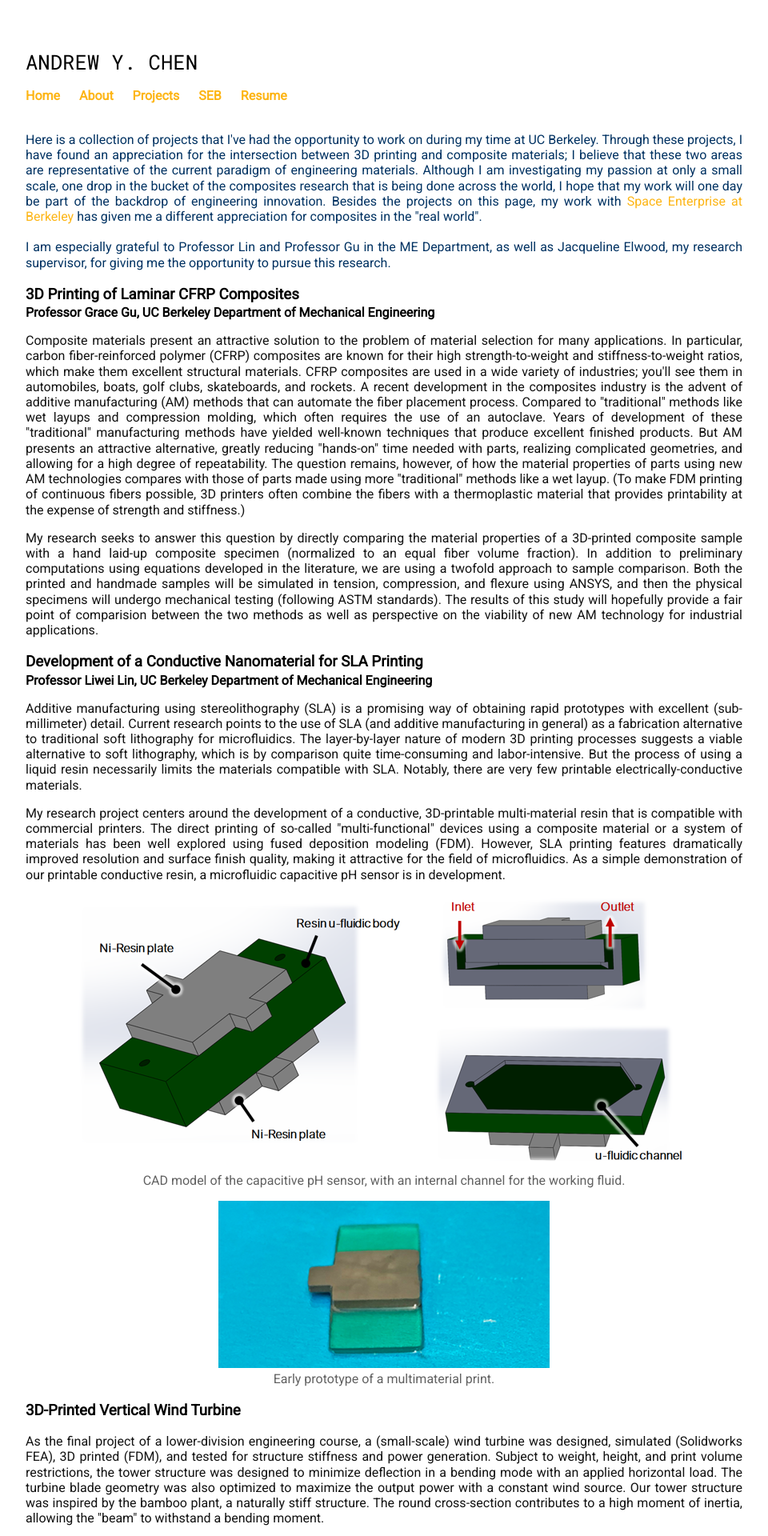
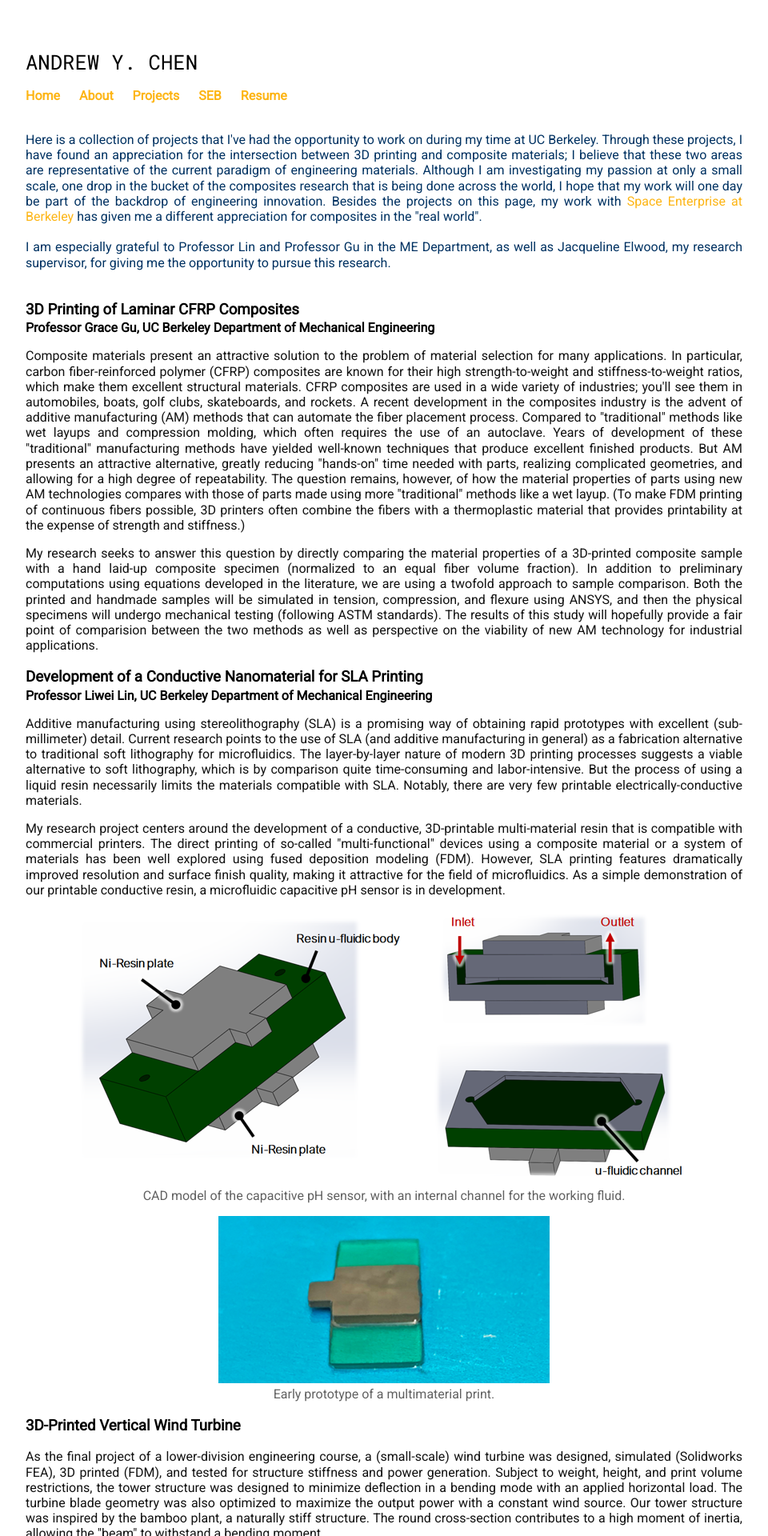
Before and after one commit to carbonheliumnitrogen/carbonheliumnitrogen.github.io, a Jekyll site: the page built from projects.html, in a window 1280 px wide. Shown: the top 1920 px of the page at 80% size, without its empty margins (160-1120 px from the left). Built offline with Jekyll 4.4.1, drawn with Linux system fonts in a browser that asks for light colours.

Commit message:
Update projects.html

```diff
--- a/projects.html
+++ b/projects.html
@@ -35,7 +35,7 @@
 </style>
 </head>
 <div class="blurb">
-	<p id="headerone"> Here is a collection of projects that I've had the opportunity to work on during my time at UC Berkeley. Through these projects, I have found an appreciation for the intersection between 3D printing and composite materials; I believe that these two areas are representative of the current paradigm of engineering materials. Although I am investigating my passion at only a small scale, one drop in the bucket of the composites research that is being done across the world, I hope that my work will one day be part of the backdrop of engineering innovation. Besides the projects on this page, my work with <a href="/seb.html"> Space Enterprise at Berkeley </a> has given me a different appreciation for composites in the "real world". <br> <br> I am especially grateful to Professor Lin and Professor Gu in the ME Department, as well as Jacqueline Elwood, my research supervisor, for giving me the opportunity to pursue this research.</p>
+	<p id="headerone"> Here is a collection of projects that I've had the opportunity to work on during my time at UC Berkeley. Through these projects, I have found an appreciation for the intersection between 3D printing and composite materials; I believe that these two areas are representative of the current paradigm of engineering materials. Although I am investigating my passion at only a small scale, one drop in the bucket of the composites research that is being done across the world, I hope that my work will one day be part of the backdrop of engineering innovation. Besides the projects on this page, my work with <a href="/seb.html"> Space Enterprise at Berkeley </a> has given me a different appreciation for composites in the "real world". <br> <br> I am especially grateful to Professor Lin and Professor Gu in the ME Department, as well as Jacqueline Elwood, my research supervisor, for giving me the opportunity to pursue this research. <br> <br></p>
 
 	<h3>3D Printing of Laminar CFRP Composites</h3>
 	<h4>Professor Grace Gu, UC Berkeley Department of Mechanical Engineering</h4>
```
